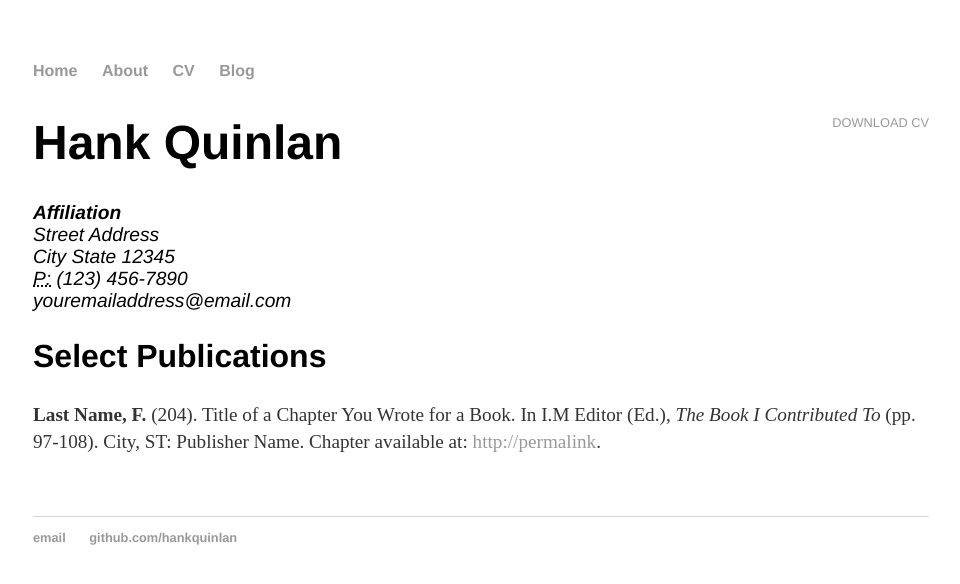
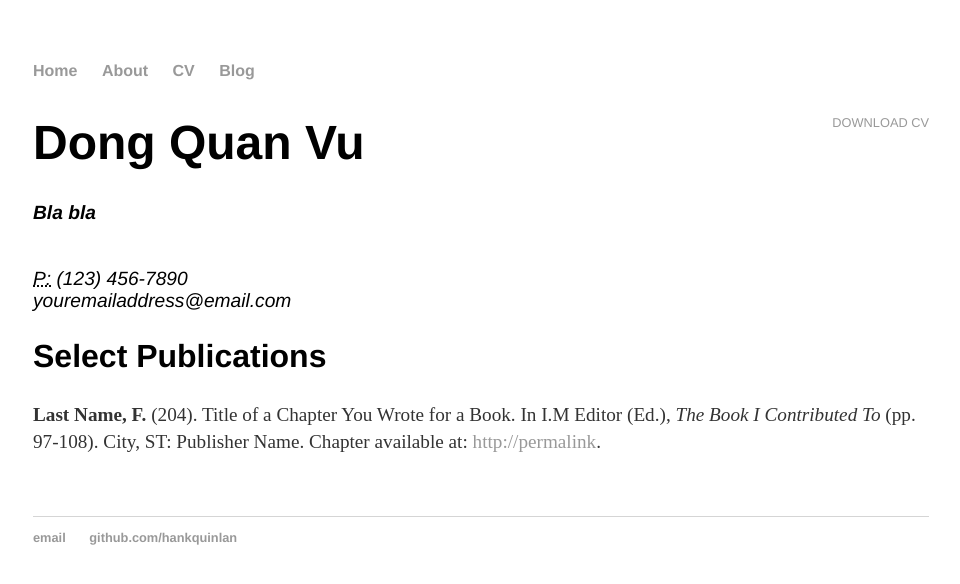
Before and after one commit to dongquan-vu/dongquan-vu.github.io, a Jekyll site: the page built from cv/index.html, in a window 1280 px wide. Shown: the top 584 px of the page, without its empty margins (159-1119 px from the left). Built offline with Jekyll 4.4.1, drawn with Linux system fonts in a browser that asks for light colours.

Commit message:
Update CV

```diff
--- a/cv/index.html
+++ b/cv/index.html
@@ -5,11 +5,11 @@ title: CV of Your Name
 
 	<div class="cv">
 		<a href="#" class="download" title="Download CV as PDF">Download CV</a>
-					<h1>Hank Quinlan</h1>
+					<h1> Dong Quan Vu </h1>
 					<address>
-					<strong>Affiliation</strong><br>
-					Street Address<br>
-					City State 12345<br>
+					<strong> Bla bla </strong><br>
+					 <br>
+					 <br>
 					<abbr title="phone">P:</abbr> (123) 456-7890<br>
 					<span class="obfuscate">youremailaddress@email.com</span>
 					</address>
```
